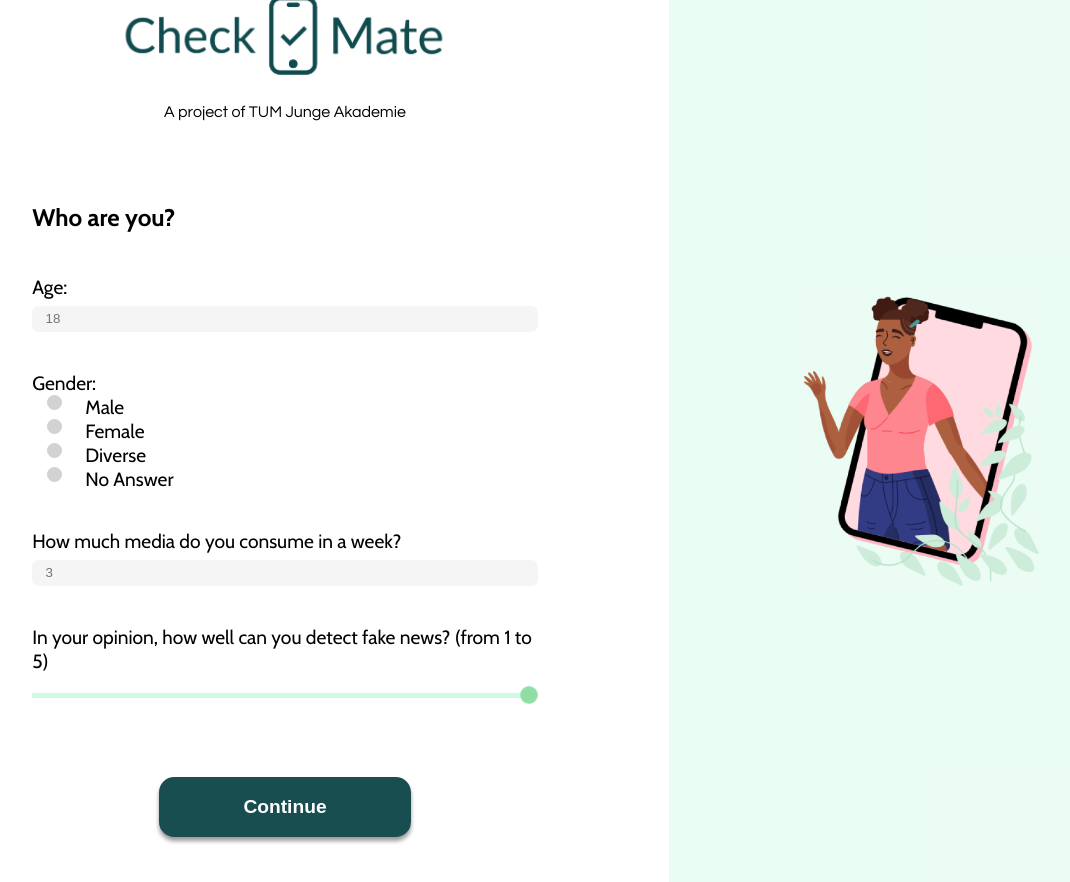
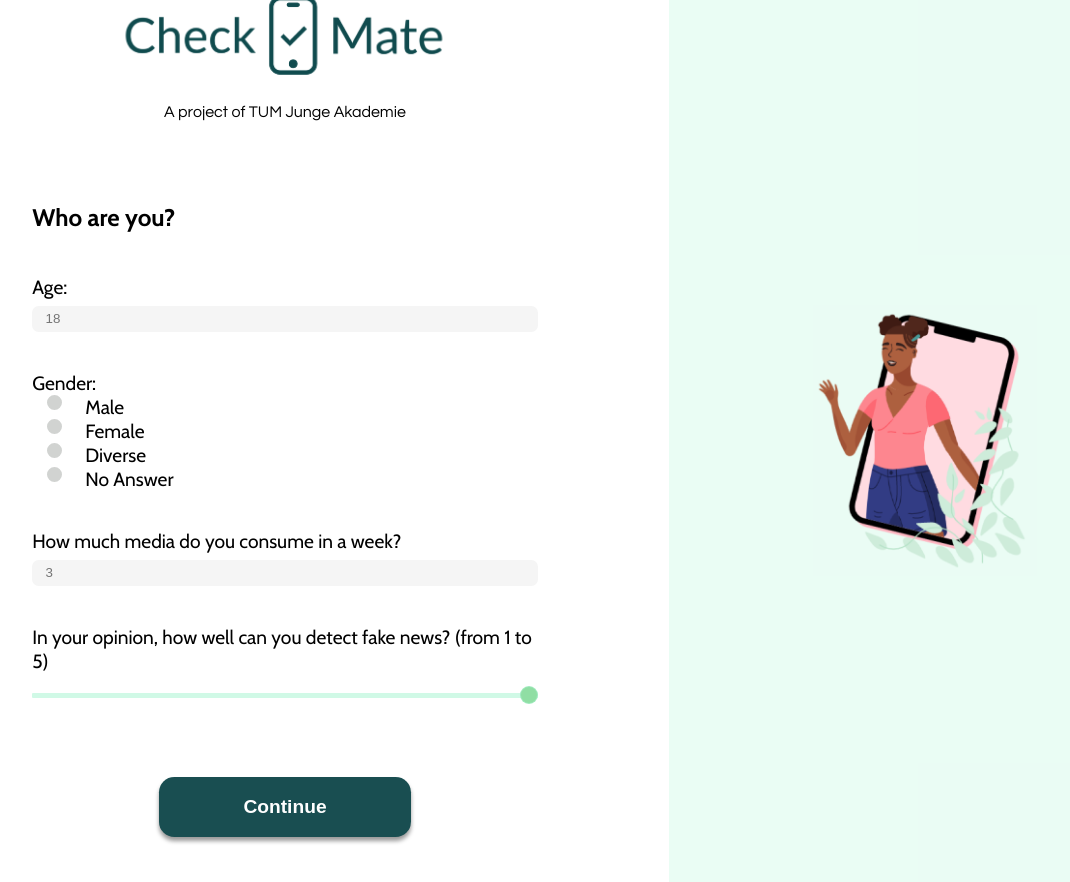
Before and after one commit to miguel131299/checkmate, a React (Vite) app: page /register in a window 1280 px wide. Shown: the whole page, without its empty margins (99-1169 px from the left). Built offline with nearby package versions, Linux system fonts and the light colour scheme.

Commit message:
Make Picture in Registration smaller

```diff
--- a/src/styles/Registration.css
+++ b/src/styles/Registration.css
@@ -253,18 +253,19 @@ input[type="range"]:focus::-ms-fill-upper {
 
 .registration--picture-container {
   background-color: var(--lighter-green);
+  display: flex;
+  justify-content: center;
+  align-items: center;
+  padding: 2em;
 }
 
 .registration--picture {
-  width: 100%;
+  width: 80%;
 }
 
 @media screen and (min-width: 992px) {
   .registration--picture-container {
     height: 100%;
-    display: flex;
-    justify-content: center;
-    align-items: center;
   }
 
   .registration--picture {
```
